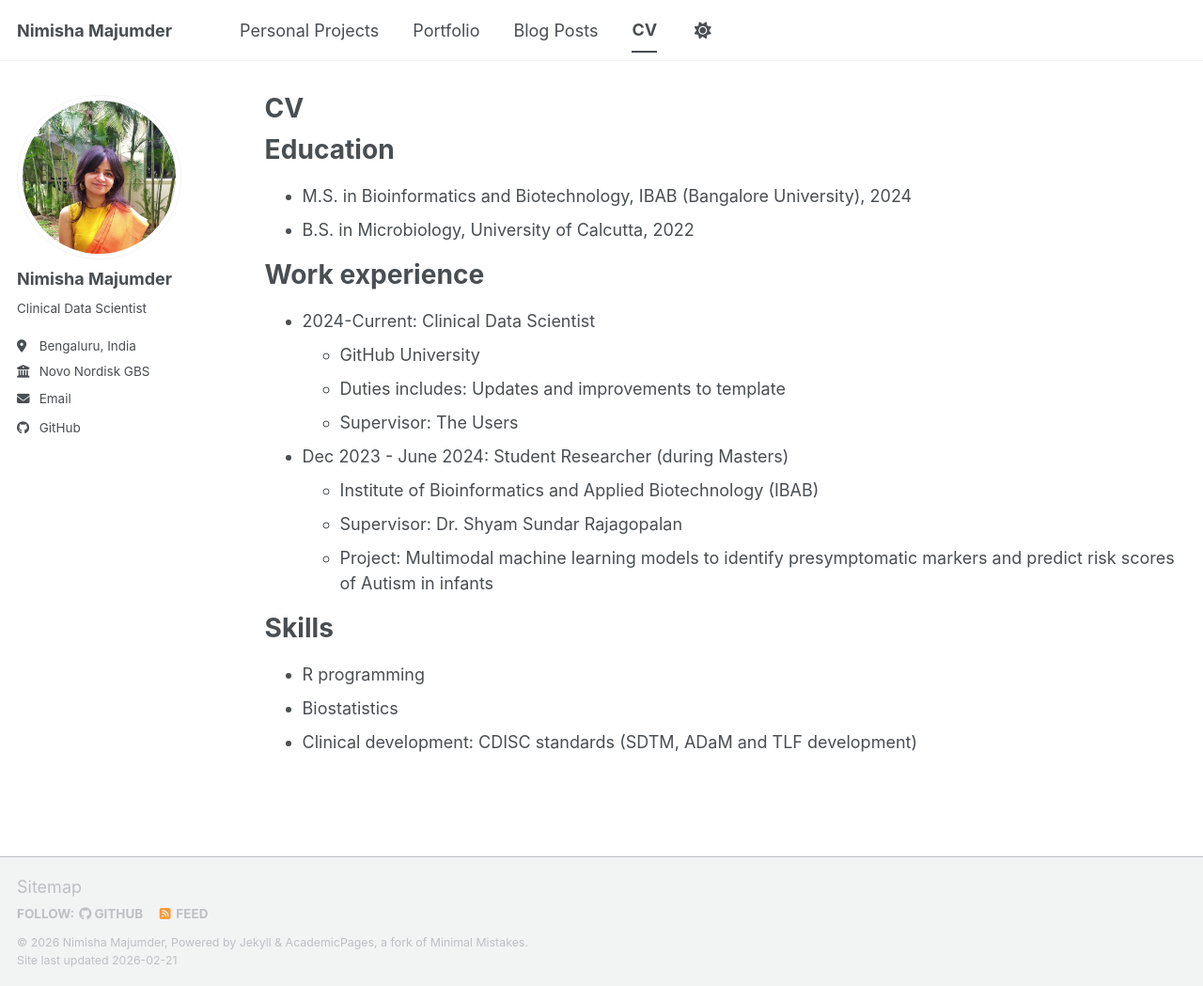
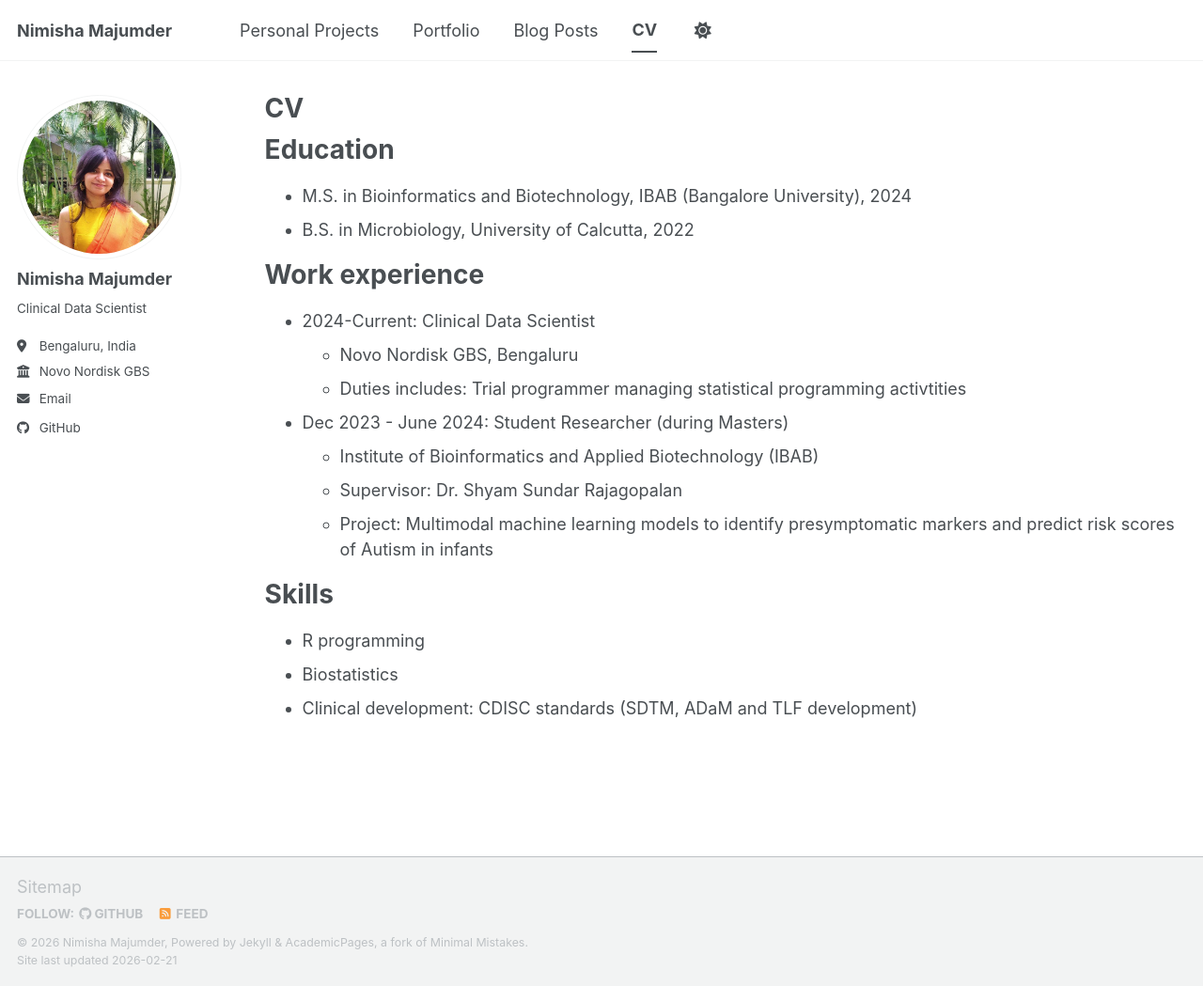
Before and after one commit to nim-m/nim-m.github.io, a Jekyll site: the page built from _pages/cv.md, in a window 1280 px wide and 1049 px high. Shown: the whole window at 94% size. Built offline with Jekyll 4.4.1, drawn with Linux system fonts in a browser that asks for light colours; a script bundle is joined from its source files by our own code; library files that are not in the unit come from our copies.

Commit message:
updated CV

```diff
--- a/_pages/cv.md
+++ b/_pages/cv.md
@@ -17,9 +17,8 @@ Education
 Work experience
 ======
 * 2024-Current: Clinical Data Scientist
-  * GitHub University
-  * Duties includes: Updates and improvements to template
-  * Supervisor: The Users
+  * Novo Nordisk GBS, Bengaluru
+  * Duties includes: Trial programmer managing statistical programming activtities
 
 * Dec 2023 - June 2024: Student Researcher (during Masters)
   * Institute of Bioinformatics and Applied Biotechnology (IBAB)
```
